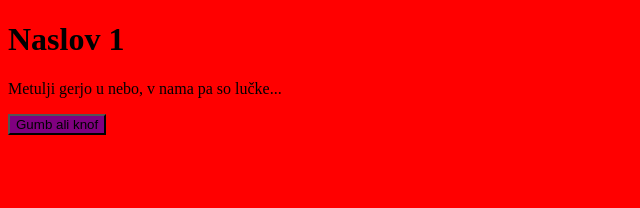
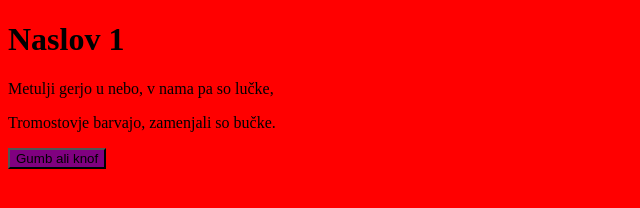
Before and after one commit to El-nino-mal-criado/git_github_lekcija, a plain HTML site: page index.html in a window 1280 px wide. Shown: the whole page, without its empty margins (0-640 px from the left). Drawn offline with Linux system fonts and the light colour scheme.

Commit message:
Dodao sam text.

```diff
--- a/index.html
+++ b/index.html
@@ -10,7 +10,8 @@
 
 <body>
     <h1>Naslov 1</h1>
-    <p>Metulji gerjo u nebo, v nama pa so lučke...</p>
+    <p>Metulji gerjo u nebo, v nama pa so lučke,</p>
+    <p>Tromostovje barvajo, zamenjali so bučke.</p>
     <button id="knof">Gumb ali knof</button>
 
     <script src="script.js"></script>
```
